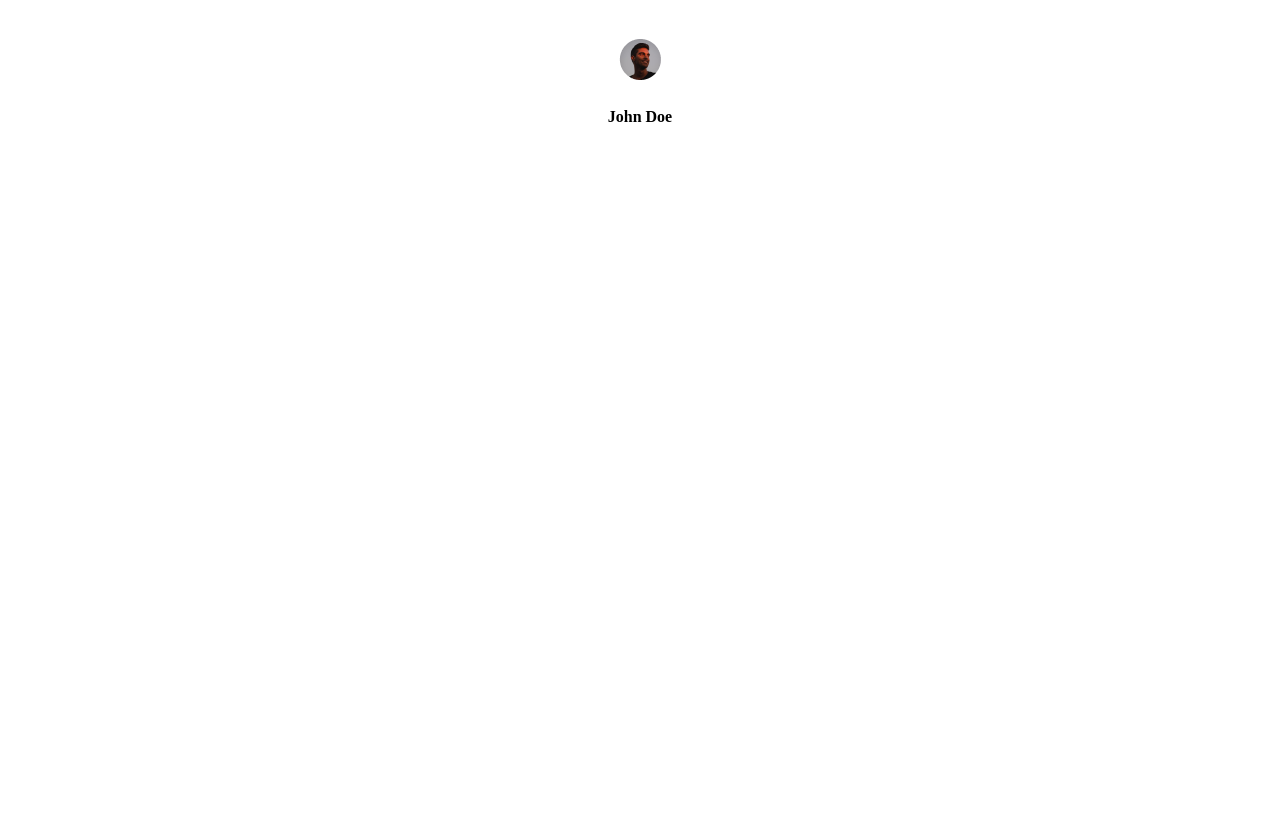
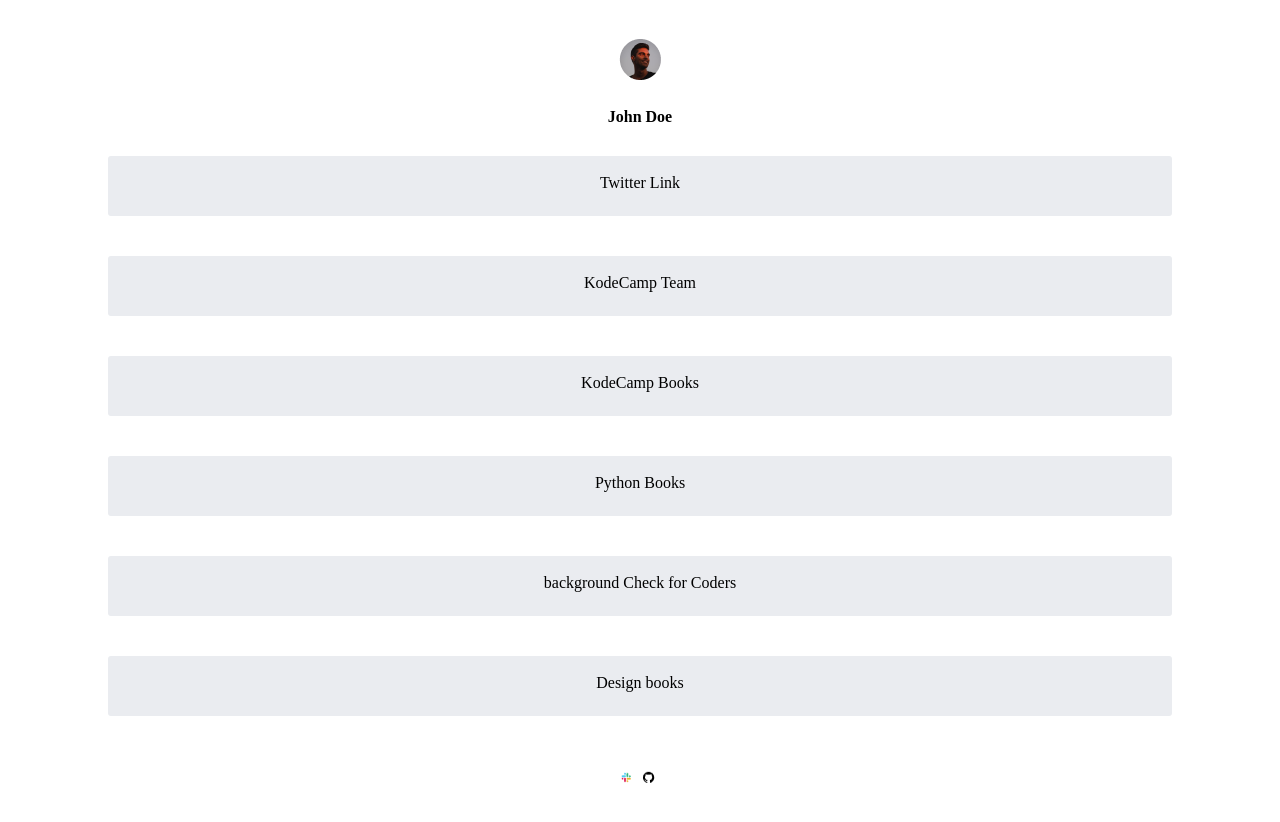
Before and after one commit to oyindamolaWbCode/Link-tree, a React (Vite) app: page / in a window 1280 px wide. Shown: the top 822 px of the page. Before the commit the page ends 800 px from the top, so only its background shows below. Built offline with nearby package versions, Linux system fonts and the light colour scheme.

Commit message:
img added

```diff
--- a/src/App.jsx
+++ b/src/App.jsx
@@ -1,5 +1,6 @@
 import { useState } from 'react'
 import profile from './assets/profilePhotos.png';
+import siG from './assets/slG.png';
 
 function App() {
 
@@ -11,8 +12,31 @@ function App() {
           <p><b>John Doe</b></p>
           </div>
           <div className='profile-dash'>
+            <div className='bar'>
+              <p className='bar-para'>Twitter Link</p>
+            </div>
+            <div className='bar'>
+              <p className='bar-para'>KodeCamp Team</p>
+            </div>
+            <div className='bar'>
+              <p className='bar-para'>KodeCamp Books</p>
+            </div>
+            <div className='bar'>
+              <p className='bar-para'>Python Books</p>
+            </div>
+            <div className='bar'>
+              <p className='bar-para'>background Check for Coders</p>
+            </div>
+            <div className='bar'>
+              <p className='bar-para'>Design books</p>
+            </div>
+            <div className='logo'>
+              <img src = {siG} alt='' />
+            </div>
+          </div>
+      </div>
+      <div className='flexy-footer'>
 
-          </div>
       </div>
     </>
   )
--- a/src/index.css
+++ b/src/index.css
@@ -72,3 +72,16 @@ button:focus-visible {
   padding: 20px 100px;
   text-align: center;
 }
+
+.bar{
+  width: 100%;
+  height: 60px;
+  background-color: rgb(234, 236, 240);
+  border-radius: 3px;
+  margin-top: 30px;
+  margin-bottom: 40px;
+}
+.bar-para{
+  text-align: center;
+  padding-top: 18px;
+}
```
Also changed, not shown: src/assets/slG.png (added).
